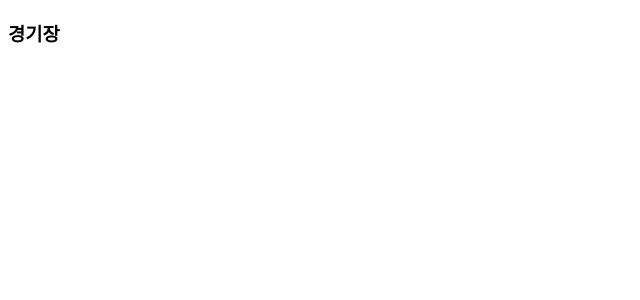
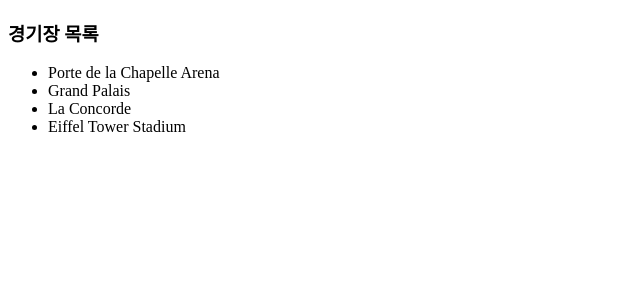
Before and after one commit to CodeSoom/project-react-5-lazy-sky, a React app: page / in a window 1280 px wide. Shown: the top 300 px of the page, without its empty margins (0-640 px from the left). Built offline with nearby package versions, Linux system fonts and the light colour scheme.

Commit message:
green: 경기장 목록(이름) 렌더링

```diff
--- a/src/Stadium.jsx
+++ b/src/Stadium.jsx
@@ -1,9 +1,23 @@
 import React from 'react';
 
 export default function Stadium() {
+  const stadiums = [
+    { id: 1, name: 'Porte de la Chapelle Arena', sportsList: ['배드민턴', '리듬 체조'] },
+    { id: 2, name: 'Grand Palais', sportsList: ['펜싱', '태권도'] },
+    { id: 3, name: 'La Concorde', sportsList: ['BMX 프리스타일', '스케이트보드', '브레이킹 댄스', '3대3 농구'] },
+    { id: 4, name: 'Eiffel Tower Stadium', sportsList: ['비치 발리볼'] },
+  ];
+
   return (
     <div>
-      <h3>경기장</h3>
+      <h3>경기장 목록</h3>
+      <ul>
+        {stadiums.map((stadium) => (
+          <li key={stadium.id}>
+            {stadium.name}
+          </li>
+        ))}
+      </ul>
     </div>
   );
 }
```
